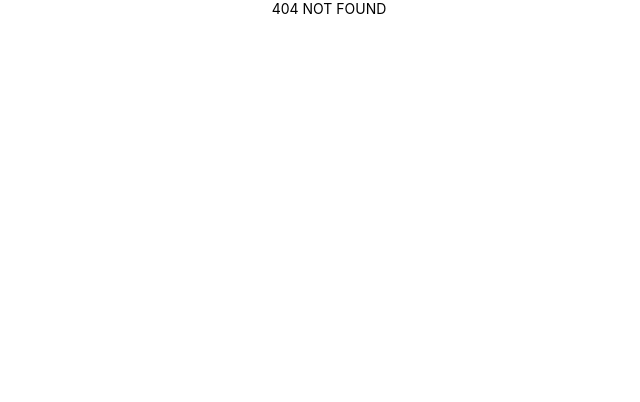
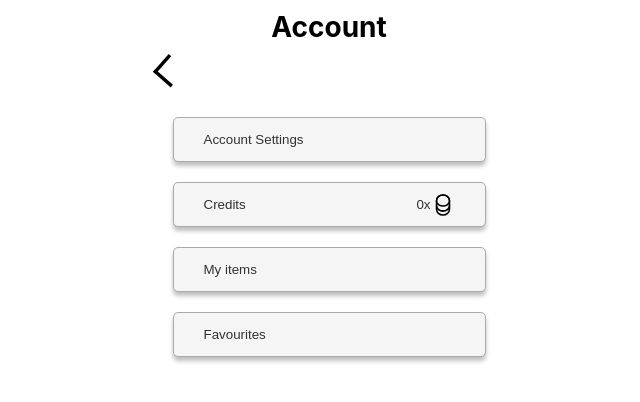
Before and after one commit to RevanToma/Tiny-Treasures, a React (Vite) app in the folder web-app/: page /account in a window 1280 px wide. Before the commit this address had no page. Shown: the top 402 px of the page, without its empty margins (311-951 px from the left). Built offline with nearby package versions, Linux system fonts and the light colour scheme.

Commit message:
added account settings

```diff
--- a/web-app/src/App.tsx
+++ b/web-app/src/App.tsx
@@ -17,7 +17,9 @@ import { IMessage } from "./types";
 
 const SignIn = lazy(() => import("./routes/signUp/signUp.component"));
 const Chat = lazy(() => import("./routes/chat/chat.component"));
-
+const AccountSettings = lazy(
+  () => import("./routes/settings/AccountSettings.component")
+);
 function App() {
   const userId = useSelector(selectUser);
   const currentChatRoom = useSelector(selectCurrentChatRoom);
@@ -43,6 +45,7 @@ function App() {
             <Route path="/" element={<Layout />}>
               <Route index element={<Home />} />
               <Route path="signin" element={<SignIn />} />
+              <Route path="account" element={<AccountSettings />} />
               <Route path="signup" element={<SignUp />} />
               <Route path="profile" element={<Profile />} />
               <Route path="post/:id" element={<Post />} />
--- /dev/null
+++ b/web-app/src/assets/svg.icons/LeftCarett.tsx
@@ -0,0 +1,23 @@
+import { SVGProps } from "react";
+
+const LeftCarett = (props: SVGProps<SVGSVGElement>) => (
+  <svg width={39} height={43} fill="none" {...props}>
+    <path d="M.816 4.678c0-3.079 3.333-5.003 6-3.464l29.25 16.888c2.666 1.54 2.666 5.388 0 6.928L6.816 41.917c-2.667 1.54-6-.385-6-3.464V4.678Z" />
+    <rect
+      y="17.7246"
+      width="23.6627"
+      height="3.41288"
+      transform="rotate(-48.5084 0 17.7246)"
+      fill="black"
+    />
+    <rect
+      x="2.26172"
+      y="15.1685"
+      width="23.6627"
+      height="3.41288"
+      transform="rotate(41.4916 2.26172 15.1685)"
+      fill="black"
+    />
+  </svg>
+);
+export default LeftCarett;
--- /dev/null
+++ b/web-app/src/routes/settings/AccountSettings.component.tsx
@@ -0,0 +1,74 @@
+import Button, {
+  ButtonProps,
+} from "../../components/common/Button/Button.component";
+import { ButtonType } from "../../components/common/Button/button.types";
+import * as S from "./AccountSettings.styles";
+import Box from "../../components/common/Box/Box";
+import { useNavigate } from "react-router-dom";
+import { useSelector } from "react-redux";
+import { selectUserCredits } from "../../store/user/userSelectors";
+import LeftCarett from "../../assets/svg.icons/LeftCarett";
+import Coins from "../../assets/svg.icons/coin.svg";
+const AccountSettings = () => {
+  const userCredits = useSelector(selectUserCredits);
+  const navigate = useNavigate();
+
+  const handleAccountSettings = () => {
+    navigate("/account-settings");
+  };
+  const handleCredits = () => {
+    navigate("/credits");
+  };
+
+  const handleMyItems = () => {
+    navigate("/myItems");
+  };
+
+  const handleFavourites = () => {
+    navigate("/favourites");
+  };
+  return (
+    <>
+      <Box flexDirection="row" justifyContent="center" margin="1rem">
+        <h1> Account</h1>
+      </Box>
+      <Box>
+        <LeftCarett onClick={() => navigate("/")} />
+      </Box>
+
+      <Box gap="2rem" margin="2rem">
+        <Button
+          buttonType={ButtonType.Secondary}
+          onClick={handleAccountSettings}
+        >
+          <Box alignItems="flex-start">
+            <S.SettingsLi>Account Settings</S.SettingsLi>
+          </Box>
+        </Button>
+        <Button buttonType={ButtonType.Secondary} onClick={handleCredits}>
+          <Box
+            flexDirection="row"
+            justifyContent="space-between"
+            alignItems="center"
+          >
+            <span>Credits</span>
+            <Box alignItems="center" flexDirection="row">
+              {userCredits}x <img src={Coins} />
+            </Box>
+          </Box>
+        </Button>
+        <Button buttonType={ButtonType.Secondary} onClick={handleMyItems}>
+          <Box alignItems="flex-start">
+            <S.SettingsLi> My items</S.SettingsLi>
+          </Box>
+        </Button>
+        <Button buttonType={ButtonType.Secondary} onClick={handleFavourites}>
+          <Box alignItems="flex-start">
+            <S.SettingsLi>Favourites</S.SettingsLi>
+          </Box>
+        </Button>
+      </Box>
+    </>
+  );
+};
+export default AccountSettings;
--- /dev/null
+++ b/web-app/src/routes/settings/AccountSettings.styles.tsx
@@ -0,0 +1,5 @@
+import styled from "styled-components";
+
+export const SettingsLi = styled.span`
+  justify-content: space-between;
+`;
--- a/web-app/src/store/user/userSelectors.ts
+++ b/web-app/src/store/user/userSelectors.ts
@@ -16,3 +16,8 @@ export const selectCurrentChatRoom = createSelector(
   [userSlice],
   (userSlice) => userSlice.currentChatRoom
 );
+
+export const selectUserCredits = createSelector(
+  [userSlice],
+  (userSlice) => userSlice.data.user.credits
+);
```
Also changed, not shown: web-app/src/components/common/Button/Button.component.tsx (+4 -4 lines), web-app/src/assets/svg.icons/coin.svg (added).
